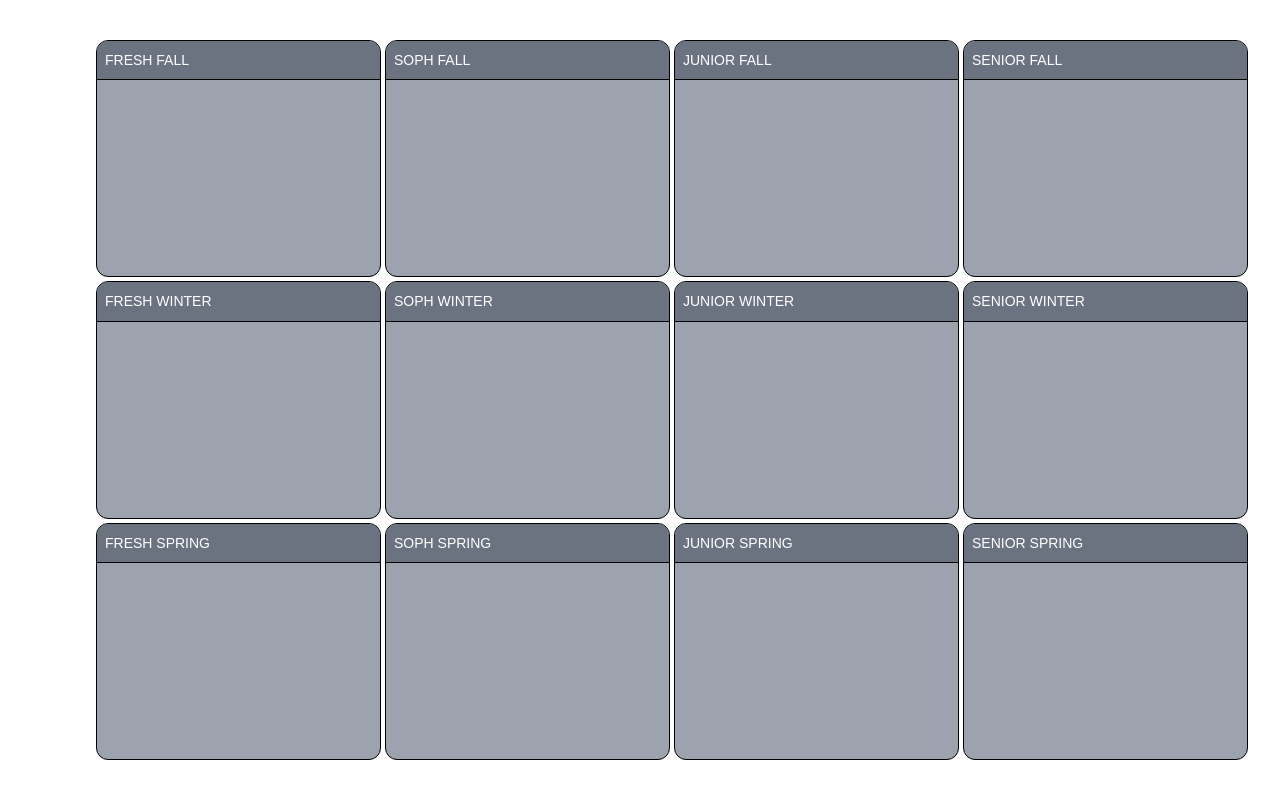
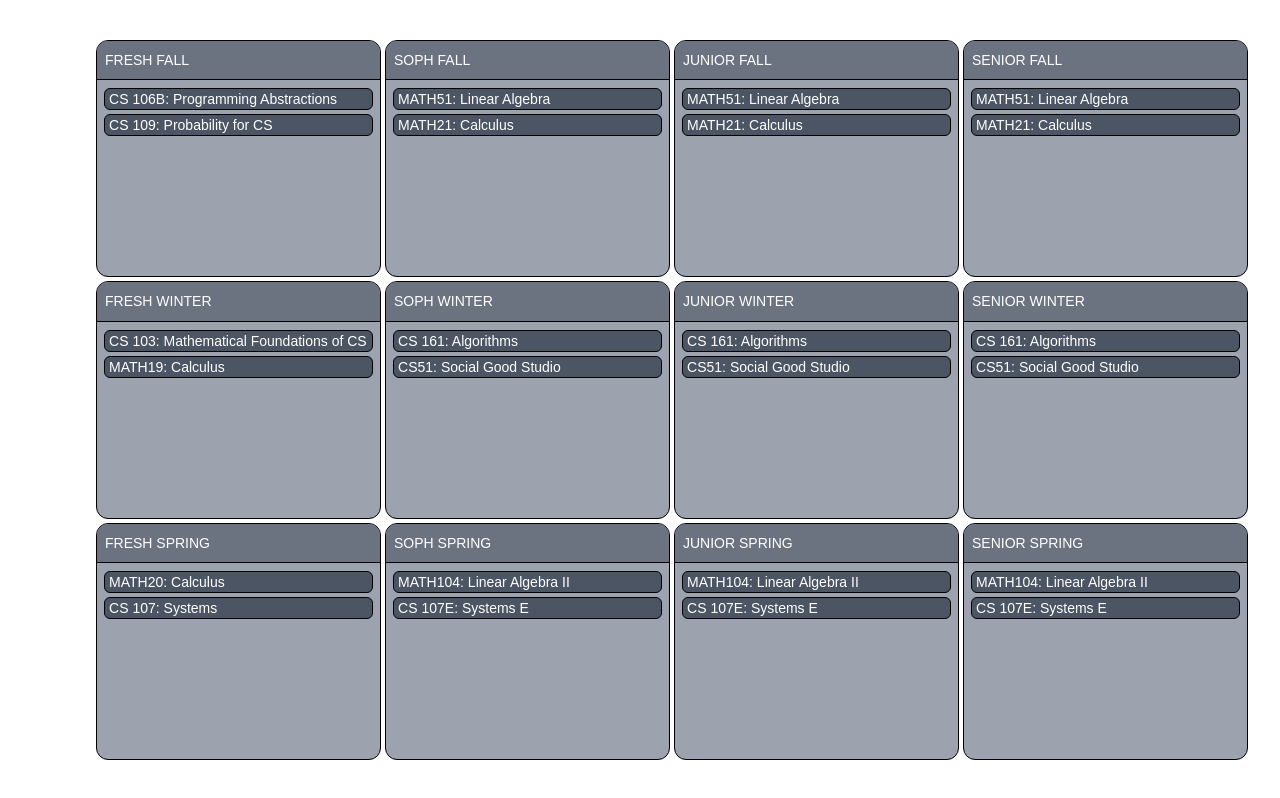
Before and after one commit to EricCui2005/stanford-scheduler-frontend, a Next.js app: page / in a window 1280 px wide. Built offline with nearby package versions, Linux system fonts and the light colour scheme.

Commit message:
Basic quarter block styling

```diff
--- /dev/null
+++ b/src/app/components/classBlock.jsx
@@ -0,0 +1,11 @@
+export default function ClassBlock({ code, title }) {
+  return (
+    <>
+      <div className="flex w-[95%] items-center rounded-md border border-black bg-gray-600 px-1 text-sm text-white">
+        <p>
+          {code}: {title}
+        </p>
+      </div>
+    </>
+  );
+}
--- a/src/app/components/planner.jsx
+++ b/src/app/components/planner.jsx
@@ -1,29 +1,66 @@
 import QuarterBlock from './quarterBlock';
 import PlannerColumn from './plannerColumn';
+import ClassBlock from './classBlock';
 
 export default function Planner() {
   return (
     <>
       <div className="ml-[5vw] flex h-[90vh] w-[90vw] gap-1">
         <PlannerColumn>
-          <QuarterBlock title="FRESH FALL" />
-          <QuarterBlock title="FRESH WINTER" />
-          <QuarterBlock title="FRESH SPRING" />
+          <QuarterBlock title="FRESH FALL">
+            <ClassBlock code="CS 106B" title="Programming Abstractions" />
+            <ClassBlock code="CS 109" title="Probability for CS" />
+          </QuarterBlock>
+          <QuarterBlock title="FRESH WINTER">
+            <ClassBlock code="CS 103" title="Mathematical Foundations of CS" />
+            <ClassBlock code="MATH19" title="Calculus" />
+          </QuarterBlock>
+          <QuarterBlock title="FRESH SPRING">
+            <ClassBlock code="MATH20" title="Calculus" />
+            <ClassBlock code="CS 107" title="Systems" />
+          </QuarterBlock>
         </PlannerColumn>
         <PlannerColumn>
-          <QuarterBlock title="SOPH FALL" />
-          <QuarterBlock title="SOPH WINTER" />
-          <QuarterBlock title="SOPH SPRING" />
+          <QuarterBlock title="SOPH FALL">
+            <ClassBlock code="MATH51" title="Linear Algebra" />
+            <ClassBlock code="MATH21" title="Calculus" />
+          </QuarterBlock>
+          <QuarterBlock title="SOPH WINTER">
+            <ClassBlock code="CS 161" title="Algorithms" />
+            <ClassBlock code="CS51" title="Social Good Studio" />
+          </QuarterBlock>
+          <QuarterBlock title="SOPH SPRING">
+            <ClassBlock code="MATH104" title="Linear Algebra II" />
+            <ClassBlock code="CS 107E" title="Systems E" />
+          </QuarterBlock>
         </PlannerColumn>
         <PlannerColumn>
-          <QuarterBlock title="JUNIOR FALL" />
-          <QuarterBlock title="JUNIOR WINTER" />
-          <QuarterBlock title="JUNIOR SPRING" />
+          <QuarterBlock title="JUNIOR FALL">
+            <ClassBlock code="MATH51" title="Linear Algebra" />
+            <ClassBlock code="MATH21" title="Calculus" />
+          </QuarterBlock>
+          <QuarterBlock title="JUNIOR WINTER">
+            <ClassBlock code="CS 161" title="Algorithms" />
+            <ClassBlock code="CS51" title="Social Good Studio" />
+          </QuarterBlock>
+          <QuarterBlock title="JUNIOR SPRING">
+            <ClassBlock code="MATH104" title="Linear Algebra II" />
+            <ClassBlock code="CS 107E" title="Systems E" />
+          </QuarterBlock>
         </PlannerColumn>
         <PlannerColumn>
-          <QuarterBlock title="SENIOR FALL" />
-          <QuarterBlock title="SENIOR WINTER" />
-          <QuarterBlock title="SENIOR SPRING" />
+          <QuarterBlock title="SENIOR FALL">
+            <ClassBlock code="MATH51" title="Linear Algebra" />
+            <ClassBlock code="MATH21" title="Calculus" />
+          </QuarterBlock>
+          <QuarterBlock title="SENIOR WINTER">
+            <ClassBlock code="CS 161" title="Algorithms" />
+            <ClassBlock code="CS51" title="Social Good Studio" />
+          </QuarterBlock>
+          <QuarterBlock title="SENIOR SPRING">
+            <ClassBlock code="MATH104" title="Linear Algebra II" />
+            <ClassBlock code="CS 107E" title="Systems E" />
+          </QuarterBlock>
         </PlannerColumn>
       </div>
     </>
--- a/src/app/components/quarterBlock.jsx
+++ b/src/app/components/quarterBlock.jsx
@@ -1,11 +1,11 @@
-export default function QuarterBlock({ title }) {
+export default function QuarterBlock({ title, children }) {
   return (
     <>
       <div className="h-[33%] w-[full] overflow-hidden rounded-xl border border-black bg-gray-400">
         <div className="flex h-1/6 items-center border-b border-b-black bg-gray-500">
           <h1 className="ml-2 text-sm text-white">{title}</h1>
         </div>
-        <div className="h-5/6"></div>
+        <div className="flex h-5/6 flex-col items-center gap-1 py-2">{children}</div>
       </div>
     </>
   );
```
